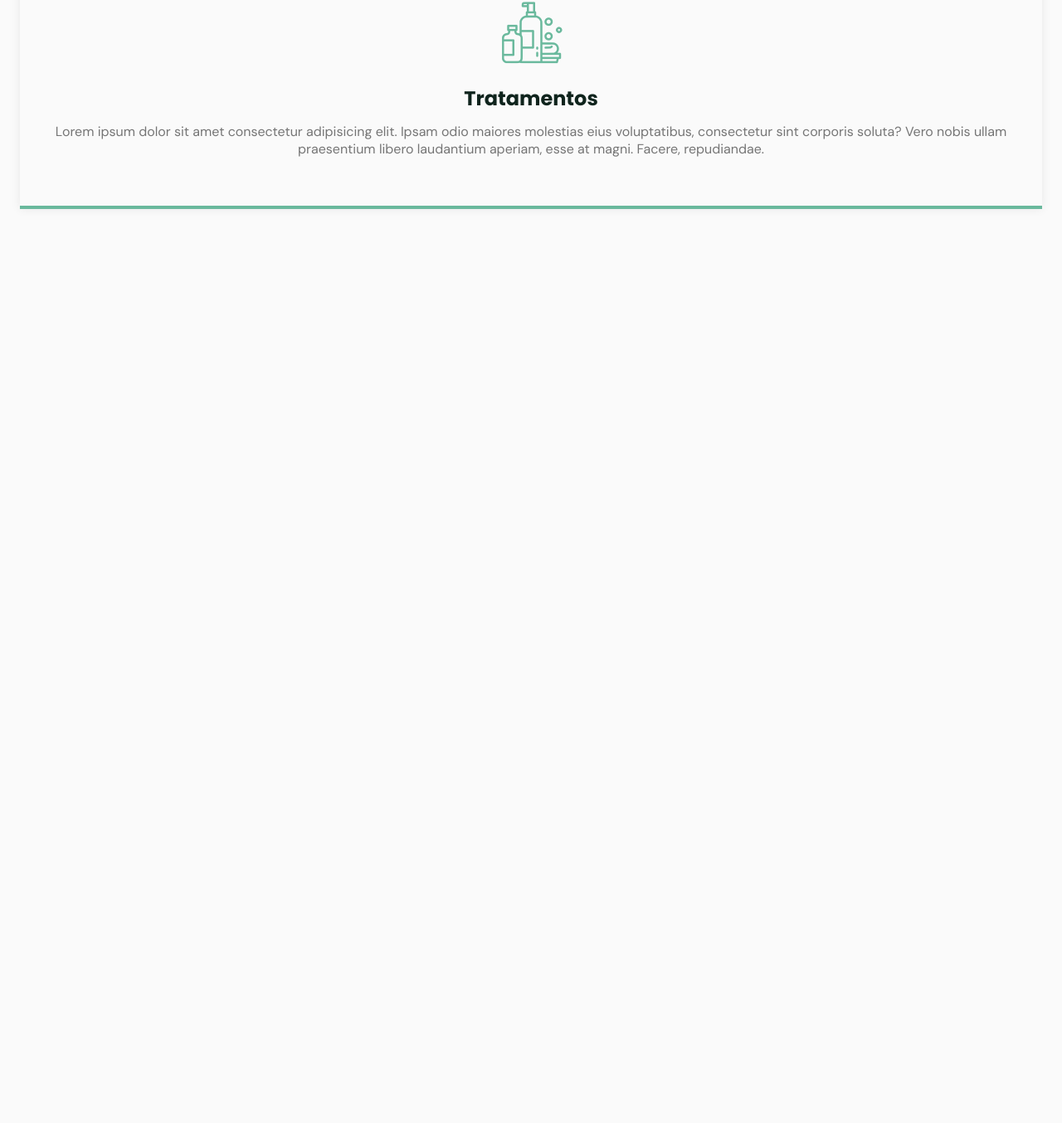
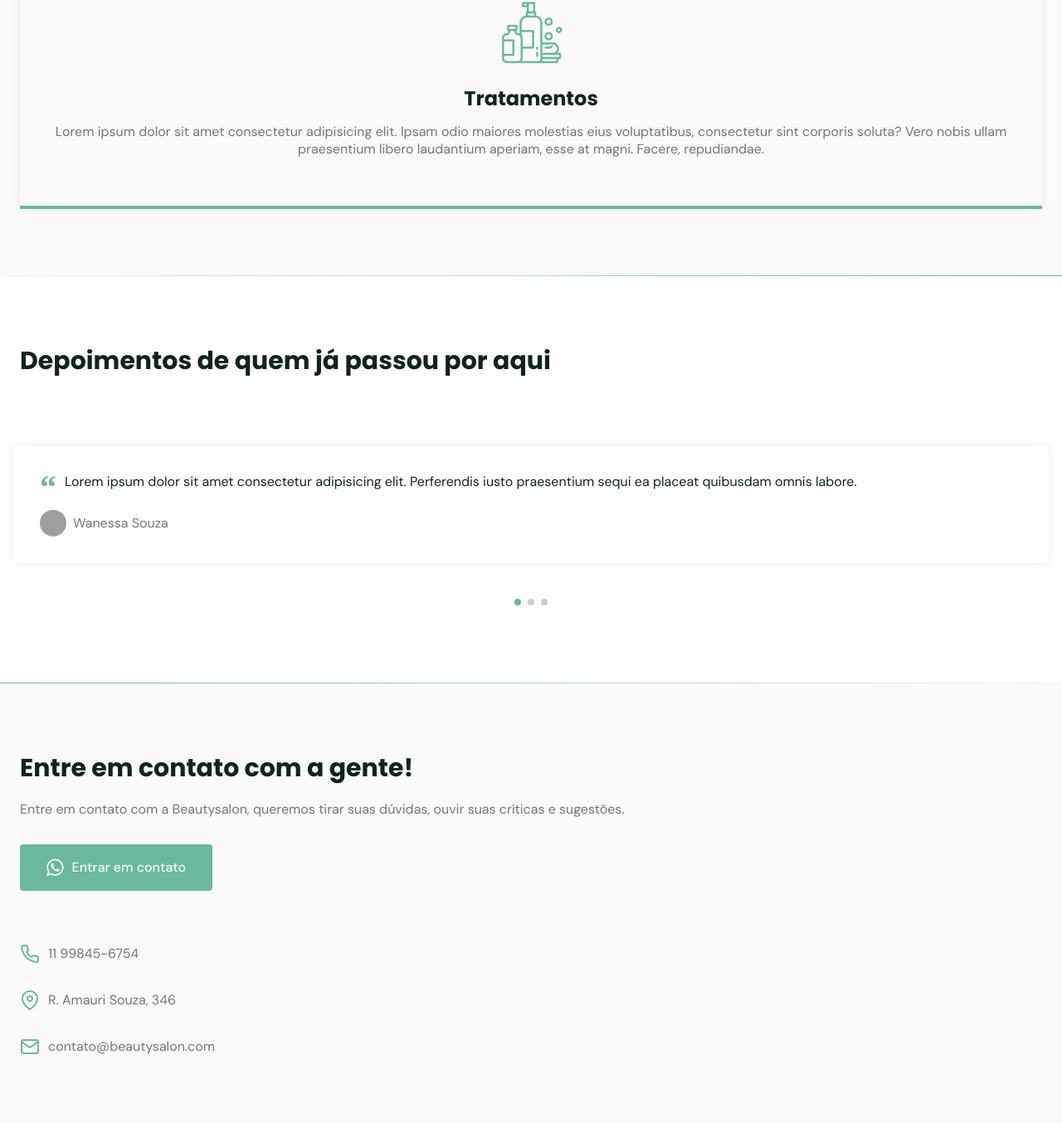
Before and after one commit to MarcioNarciso/NLW---OriginSix, a plain HTML site: page index.html in a window 1280 px wide. Shown: the part 3707-5061 px from the top of the page at 83% size. Before the commit the page ends 4039 px from the top, so only its background shows below. Drawn offline with nearby package versions, Linux system fonts and the light colour scheme; grey boxes are pictures that could not be loaded; files whose address does not match are found by name.

Commit message:
feat: criando seções de contato e testemunhos; usando libs Swiper e ScrollReveal.

```diff
--- /dev/null
+++ b/assets/css/contact.css
@@ -0,0 +1,26 @@
+#contact .grid {
+    gap: 4rem;
+}
+
+#contact .text p {
+    margin-bottom: 2rem;
+}
+
+#contact .button i,
+#contact ul li i  {
+    font-size: 1.5rem;
+    margin-right: .625rem;
+}
+
+#contact ul.grid {
+    gap: 2rem;
+}
+
+#contact ul li{
+    display: flex;
+    align-items: center;
+}
+
+#contact ul li i {
+    color: var(--base-color);
+}
--- /dev/null
+++ b/assets/css/testimonials.css
@@ -0,0 +1,57 @@
+#testimonials {
+    background: white;
+}
+
+#testimonials .container {
+    margin-left: 0;
+    margin-right: 0;
+}
+
+#testimonials header {
+    margin: auto 1.5rem 0 1.5rem;
+}
+
+#testimonials blockquote {
+    padding: 2rem;
+    box-shadow: 0 0 12px rgba(0, 0, 0, .08);
+    border-radius: .25rem;
+}
+
+#testimonials blockquote p {
+    position: relative;
+    text-indent: 1.875rem;
+    margin-bottom: 1.5rem;
+    color: var(--title-color);
+}
+
+#testimonials blockquote p span {
+    font: 700 2.5rem serif;
+    position: absolute;
+    top: -.375rem;
+    left: -1.875rem;
+    color: var(--base-color);
+}
+
+#testimonials cite {
+    display: flex;
+    align-items: center;
+    font-style: normal;
+}
+
+#testimonials cite img{
+    width: 2rem;
+    height: 2rem;
+    object-fit: cover;
+    clip-path: circle();
+    margin-right: .5rem;
+}
+
+/* Swiper */
+.swiper-slide {
+    height: auto;
+    padding: 4rem 1rem;
+}
+
+.swiper-pagination-bullet-active {
+    background: var(--base-color);
+}
--- a/assets/scripts/main.js
+++ b/assets/scripts/main.js
@@ -34,4 +34,39 @@ window.addEventListener('scroll', () => {
     } else {
         header.classList.remove('scroll');
     }
-})
+});
+
+/**
+ * Testimonials carousel/slider.
+ */
+const swiper = new Swiper('.swiper', {
+    slidesPerView: 1,
+    pagination: {
+        el: '.swiper-pagination'
+    },
+    mousewheel: true,
+    keyboard: true
+});
+
+/**
+ * ScrollReveal: mostrar elementos quando der scroll na página.
+ */
+const scrollReveal = ScrollReveal({
+    origin: 'top',
+    distance: '30px',
+    duration: 700,
+    reset: true
+});
+
+scrollReveal.reveal(
+    `
+        #home .image, #home .text,
+        #about .image, #about .text,
+        #services header, #services .card,
+        #testimonials header, #testimonials .textimonials,
+        #contact .text, #contact .links
+    `,
+    {
+        interval: 100
+    }
+);
--- a/index.html
+++ b/index.html
@@ -14,6 +14,12 @@
     <!-- Icones -->
     <link rel="stylesheet" href="assets/fonts/style.css">
 
+    <!-- Swiper -->
+    <link
+        rel="stylesheet"
+        href="https://cdn.jsdelivr.net/npm/swiper@11/swiper-bundle.min.css"
+    />
+
     <title>OriginSix</title>
 
     <link rel="stylesheet" href="assets/css/reset.css" />
@@ -25,6 +31,9 @@
     <link rel="stylesheet" href="assets/css/home.css" />
     <link rel="stylesheet" href="assets/css/about.css">
     <link rel="stylesheet" href="assets/css/services.css">
+    <link rel="stylesheet" href="assets/css/testimonials.css"/>
+    <link rel="stylesheet" href="assets/css/contact.css"/>
+
 
 </head>
 
@@ -50,6 +59,7 @@
     </header>
 
     <main>
+        <!-- Home -->
         <section class="section" id="home">
             <div class="container grid">
                 <div class="image">
@@ -67,6 +77,7 @@
 
         <div class="divider-1"></div>
 
+        <!-- About -->
         <section class="section" id="about">
             <div class="container grid">
                 <div class="image">
@@ -95,6 +106,7 @@
 
         <div class="divider-2"></div>
 
+        <!-- Services -->
         <section class="section" id="services">
             <div class="container grid">
                 <header>
@@ -134,7 +146,108 @@
                 </div>
             </div>
         </section>
+
+        <div class="divider-1"></div>
+
+        <!-- Testimonials -->
+        <section class="section" id="testimonials">
+            <div class="container">
+                <header>
+                    <h2 class="title">Depoimentos de quem já passou por aqui</h2>
+                </header>
+                <div class="testimonials swiper">
+                    <div class="swiper-wrapper">
+                        <div class="testimonial swiper-slide">
+                            <blockquote>
+                                <p>
+                                    <span>&ldquo;</span>
+                                    Lorem ipsum dolor sit amet consectetur adipisicing elit. Perferendis iusto praesentium sequi
+                                    ea placeat quibusdam omnis labore.
+                                </p>
+                                <cite>
+                                    <img
+                                        src="https://randomuser.me/api/portraits/women/57.jpg"
+                                        alt="Foto de Wanessa Souza"
+                                    >
+                                    Wanessa Souza
+                                </cite>
+                            </blockquote>
+                        </div>
+                        <div class="testimonial swiper-slide">
+                            <blockquote>
+                                <p>
+                                    <span>&ldquo;</span>
+                                    Lorem ipsum dolor sit amet consectetur adipisicing elit. Perferendis iusto praesentium sequi
+                                    ea placeat quibusdam omnis labore.
+                                </p>
+                                <cite>
+                                    <img
+                                        src="https://randomuser.me/api/portraits/women/37.jpg"
+                                        alt="Foto de Franciele Venega"
+                                    >
+                                    Franciele Venega
+                                </cite>
+                            </blockquote>
+                        </div>
+                        <div class="testimonial swiper-slide">
+                            <blockquote>
+                                <p>
+                                    <span>&ldquo;</span>
+                                    Lorem ipsum dolor sit amet consectetur adipisicing elit. Perferendis iusto praesentium sequi
+                                    ea placeat quibusdam omnis labore.
+                                </p>
+                                <cite>
+                                    <img
+                                        src="https://randomuser.me/api/portraits/women/74.jpg"
+                                        alt="Foto de Valeska Fabris"
+                                    >
+                                    Valeska Fabris
+                                </cite>
+                            </blockquote>
+                        </div>
+                    </div>
+
+                    <div class="swiper-pagination"></div>
+                </div>
+            </div>
+        </section>
+
+        <div class="divider-2"></div>
+
+        <!-- Contact -->
+        <section class="section" id="contact">
+            <div class="container grid">
+                <div class="text">
+                    <h2 class="title">Entre em contato com a gente!</h2>
+                    <p>
+                        Entre em contato com a Beautysalon, queremos tirar
+                        suas dúvidas, ouvir suas críticas e sugestões.
+                    </p>
+                    <a
+                        class="button"
+                        target="_blank"
+                        href="https://api.whatsapp.com/send?phone=+5511998456754&text=Oi! Gostaria de agendar um horário."
+                    >
+                        <i class="icon-whatsapp"></i> Entrar em contato
+                    </a>
+                </div>
+
+                <div class="links">
+                    <ul class="grid">
+                        <li><i class="icon-phone"></i> 11 99845-6754</li>
+                        <li><i class="icon-map-pin"></i> R. Amauri Souza, 346</li>
+                        <li><i class="icon-mail"></i> contato@beautysalon.com</li>
+                    </ul>
+                </div>
+            </div>
+        </section>
     </main>
+
+    <!-- Swiper -->
+    <script src="https://cdn.jsdelivr.net/npm/swiper@11/swiper-bundle.min.js"></script>
+
+    <!-- ScrollReveal -->
+    <script src="https://unpkg.com/scrollreveal"></script>
 
     <script defer src="assets/scripts/main.js"></script>
 </body>
```
